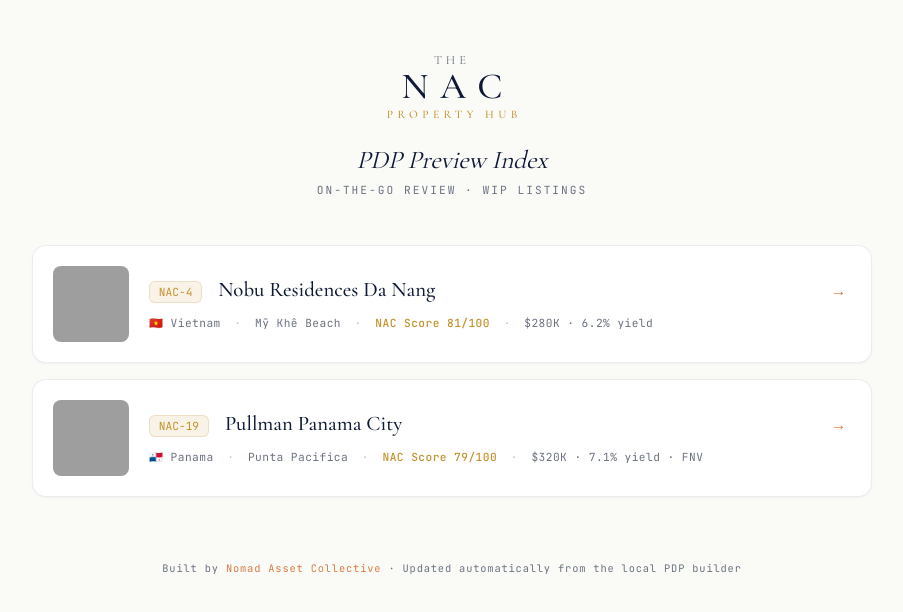
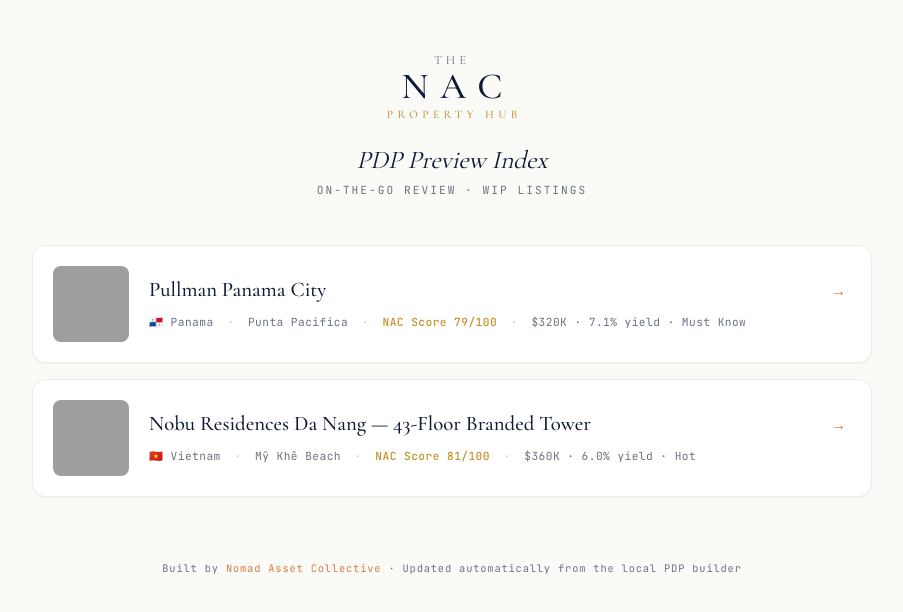
Before and after one commit to rayvtt/Nac---Property-Hub---Listing-PDP, a plain HTML site: page index.html in a window 1280 px wide. Shown: the whole page, without its empty margins (188-1091 px from the left). Drawn offline with nearby package versions, Linux system fonts and the light colour scheme; grey boxes are pictures that could not be loaded.

Commit message:
auto: scaffold PDP HTML + rebuild index for new Live listings

```diff
--- a/index.html
+++ b/index.html
@@ -55,12 +55,29 @@
 
     <div class="grid">
       <!-- INDEX_CARDS_START — rebuilt by scripts/update-index.mjs from Notion Live rows -->
-      <a href="properties/nobu-da-nang.html" class="card">
-        <img class="card-thumb" src="https://www.danangvillarealty.com/lp/images/62671d41bc04d02e24b4db4460d425124a097d65.jpg" alt="Nobu Residences Da Nang" loading="lazy">
+      <a href="properties/pullman-panama-city.html" class="card">
+        <img class="card-thumb" src="https://nomadassetcollective.com/wp-content/uploads/2026/05/pullman2.jpg" alt="Pullman Panama City " loading="lazy">
         <div class="card-body">
           <div class="row">
-            <span class="id">NAC-4</span>
-            <span class="name">Nobu Residences Da Nang</span>
+            <span class="name">Pullman Panama City </span>
+            <span class="arrow">→</span>
+          </div>
+          <div class="meta">
+            <span>🇵🇦 Panama</span>
+            <span class="sep">·</span>
+            <span>Punta Pacifica</span>
+            <span class="sep">·</span>
+            <span class="score">NAC Score 79/100</span>
+            <span class="sep">·</span>
+            <span>$320K · 7.1% yield · Must Know</span>
+          </div>
+        </div>
+      </a>
+      <a href="properties/nobu-da-nang.html" class="card">
+        <img class="card-thumb" src="https://nomadassetcollective.com/wp-content/uploads/2026/05/nobudanang.webp" alt="Nobu Residences Da Nang — 43-Floor Branded Tower" loading="lazy">
+        <div class="card-body">
+          <div class="row">
+            <span class="name">Nobu Residences Da Nang — 43-Floor Branded Tower</span>
             <span class="arrow">→</span>
           </div>
           <div class="meta">
@@ -70,26 +87,7 @@
             <span class="sep">·</span>
             <span class="score">NAC Score 81/100</span>
             <span class="sep">·</span>
-            <span>$280K · 6.2% yield</span>
-          </div>
-        </div>
-      </a>
-      <a href="properties/pullman-panama-city.html" class="card">
-        <img class="card-thumb" src="https://mundo.expert/images/RealEstate/Pullman%201.jpg" alt="Pullman Panama City" loading="lazy">
-        <div class="card-body">
-          <div class="row">
-            <span class="id">NAC-19</span>
-            <span class="name">Pullman Panama City</span>
-            <span class="arrow">→</span>
-          </div>
-          <div class="meta">
-            <span>🇵🇦 Panama</span>
-            <span class="sep">·</span>
-            <span>Punta Pacifica</span>
-            <span class="sep">·</span>
-            <span class="score">NAC Score 79/100</span>
-            <span class="sep">·</span>
-            <span>$320K · 7.1% yield · FNV</span>
+            <span>$360K · 6.0% yield · Hot</span>
           </div>
         </div>
       </a>
```
Also changed, not shown: properties/nobu-da-nang.html (+1 -1 lines), properties/pullman-panama-city.html (+5 -5 lines).
